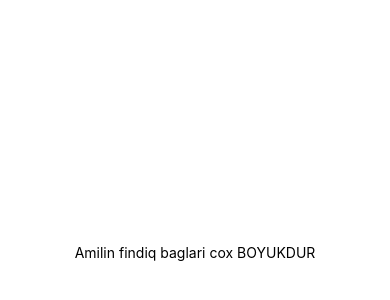
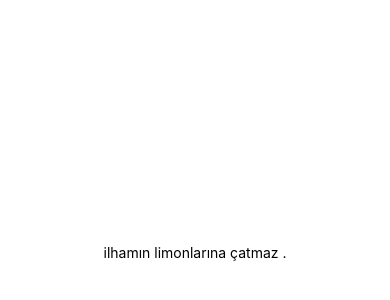
Before and after one commit to amilog/Code8, a React Native app: screen / in a window 390 px wide. Shown: the part 170-470 px from the top of the page. Built offline with nearby package versions, Linux system fonts and the light colour scheme.

Commit message:
lemon ilham

```diff
--- a/App.tsx
+++ b/App.tsx
@@ -4,7 +4,7 @@ import { StyleSheet, Text, View } from 'react-native';
 export default function App() {
   return (
     <View style={styles.container}>
-      <Text>Amilin findiq baglari cox BOYUKDUR</Text>
+      <Text>ilhamın limonlarına çatmaz .</Text>
       <StatusBar style="auto" />
     </View>
   );
```
